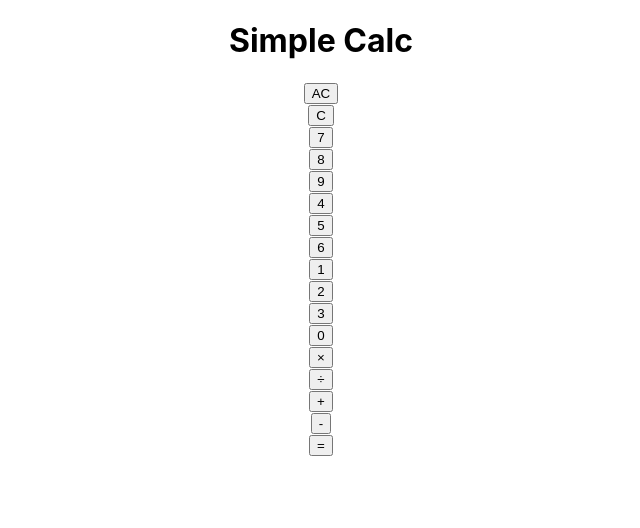
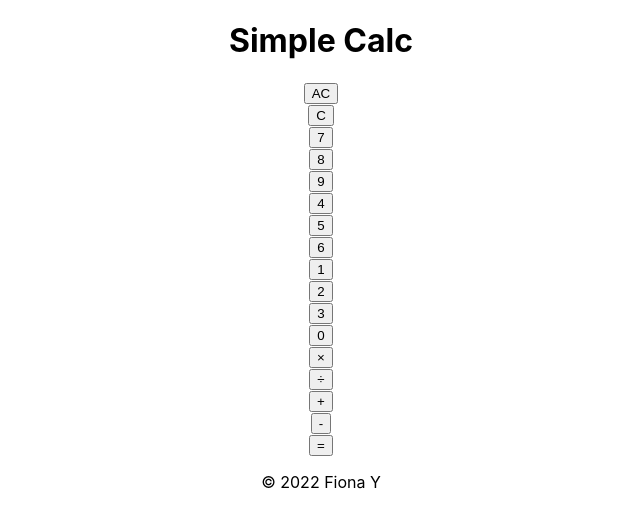
Before and after one commit to fyeung21/simple-calc, a React (Create React App) app: page / in a window 1280 px wide. Shown: the top 528 px of the page, without its empty margins (319-959 px from the left). Built offline with nearby package versions, Linux system fonts and the light colour scheme.

Commit message:
Sketch Footer component

```diff
--- a/src/components/App.js
+++ b/src/components/App.js
@@ -1,6 +1,7 @@
 import '../styles/App.css';
 import Header from './Header';
 import Buttons from './Buttons';
+import Footer from './Footer';
 
 const App = () => {
 
@@ -12,6 +13,7 @@ const App = () => {
     <div className="App">
       <Header title="Simple Calc"/>
       <Buttons/>
+      <Footer/>
     </div>
   );
 }
--- /dev/null
+++ b/src/components/Footer.js
@@ -0,0 +1,16 @@
+const Footer = ({ author }) => {
+
+    const year = new Date().getFullYear();
+
+    return (
+        <footer>
+            <p>&copy; {year} {author}</p>
+        </footer>
+    );
+}
+
+Footer.defaultProps = {
+    author: 'Fiona Y',
+}
+
+export default Footer;
```
